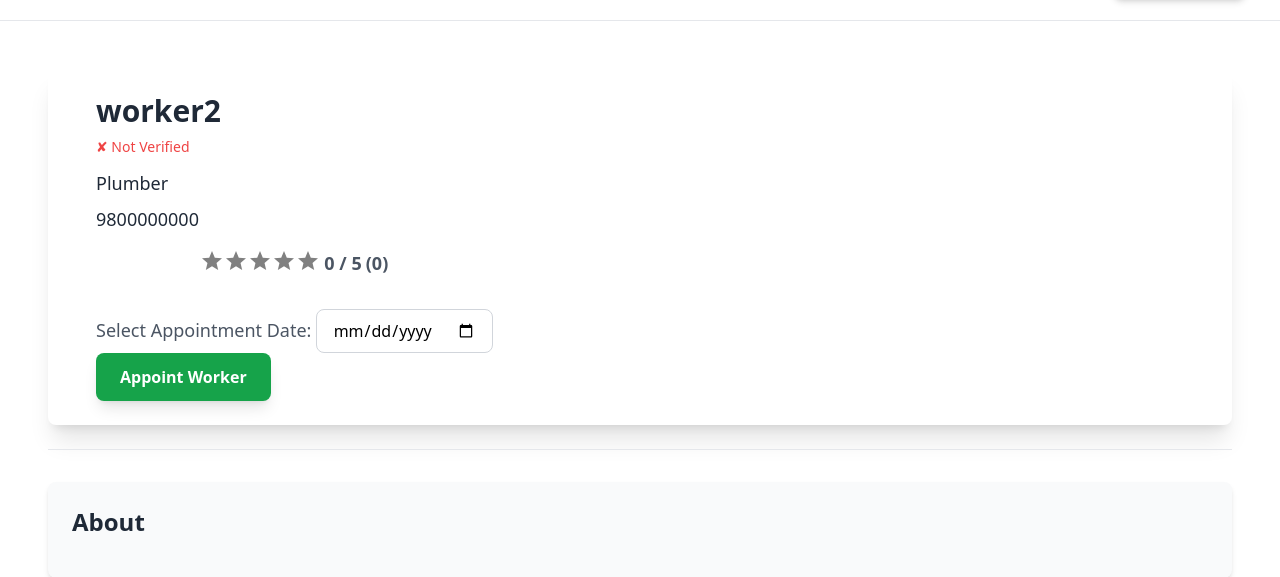
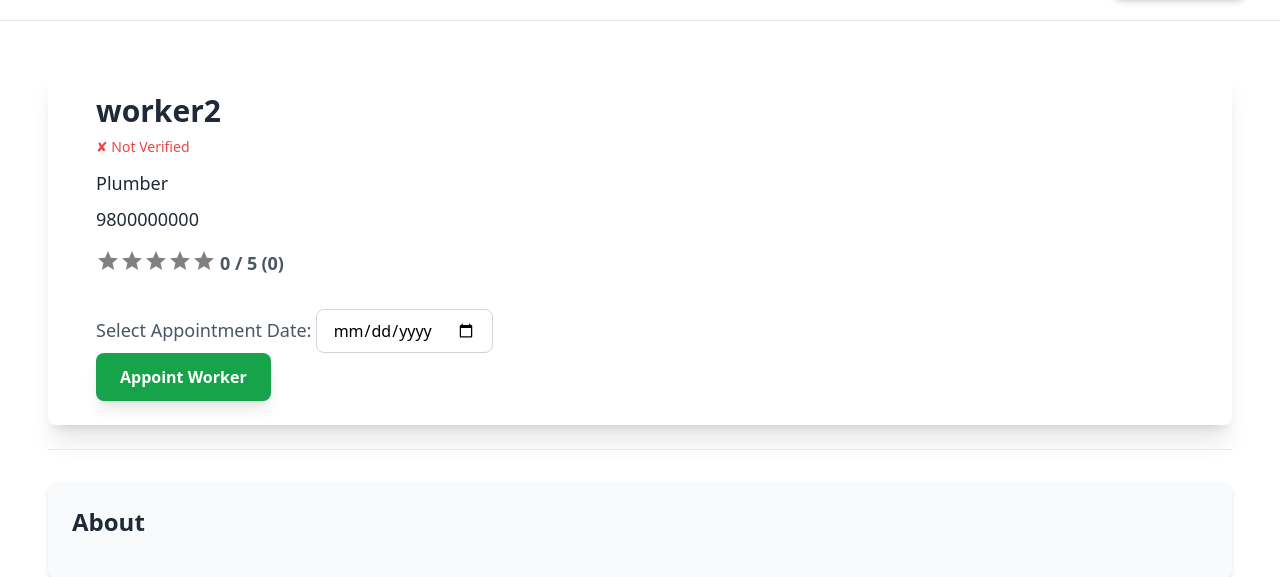
Before and after one commit to mrnlcrow/blue-caller, a Django app: page /worker/9/ in a window 1280 px wide. Shown: the part 68-645 px from the top of the page. Run offline with Django 5.2, Linux system fonts and the light colour scheme; a user stored in the database is signed in; data comes from the database, SQL or seed files in the repository; both versions use the stored data as it was after the commit; data that the repository does not hold is empty; some libraries are stand-ins or nearby versions.

Commit message:
fixed stars

```diff
--- a/jobs/templates/jobs/worker_detail.html
+++ b/jobs/templates/jobs/worker_detail.html
@@ -46,7 +46,7 @@
                 <p class="text-lg text-gray-800 mt-2">{{ object.phone_number }}</p>
 
                 <!-- Display Average Rating -->
-                <div class="mt-4 flex items-center justify-center">
+                <div class="mt-4 flex items-center justify-normal">
                     <div class="flex space-x-1">
                         <div class="rating flex justify-center">
                             <div class="stars flex">
```
Also changed, not shown: db.sqlite3.
